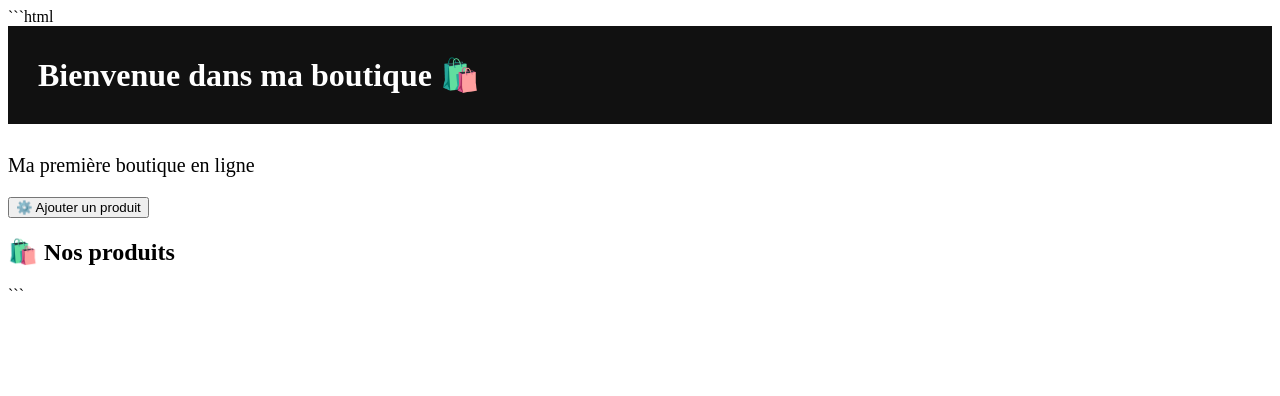
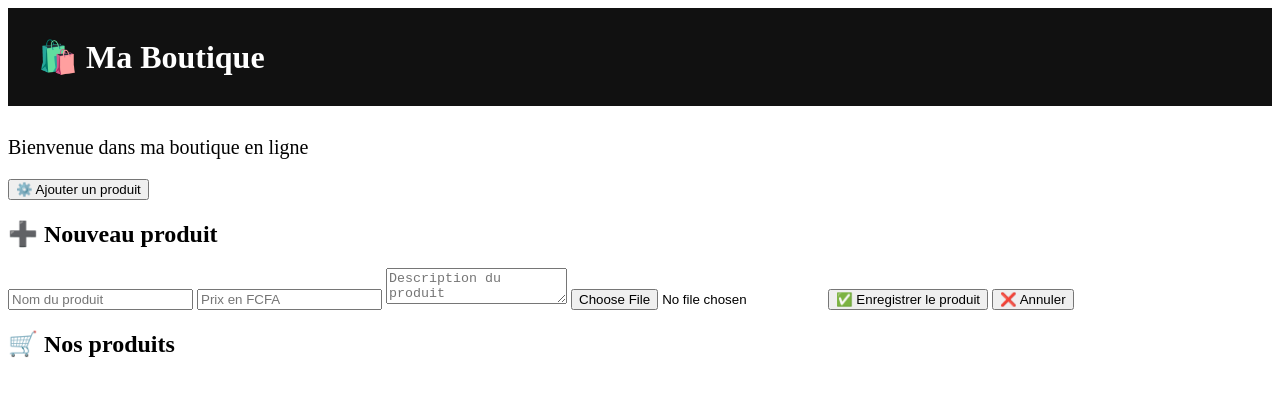
Before and after one commit to florentfbedenou-debug/boutique, a plain HTML site: page index.html in a window 1280 px wide. Drawn offline with Linux system fonts and the light colour scheme.

Commit message:
Update index.html

````diff
--- a/index.html
+++ b/index.html
@@ -1,4 +1,3 @@
-```html
 <!DOCTYPE html>
 <html lang="fr">
 
@@ -13,34 +12,55 @@
 
 <body>
 
-    <h1>Bienvenue dans ma boutique 🛍️</h1>
+    <h1>🛍️ Ma Boutique</h1>
 
-    <p>Ma première boutique en ligne</p>
-	<button onclick="afficherFormulaire()">
-    ⚙️ Ajouter un produit
-</button>
+    <p>Bienvenue dans ma boutique en ligne</p>
 
-<div id="formulaire-produit" style="display: none;">
-    <h2>Ajouter un produit</h2>
+    <button id="btn-ajouter">
+        ⚙️ Ajouter un produit
+    </button>
 
-    <input type="text" id="nom-produit" placeholder="Nom du produit">
+    <div id="formulaire-produit" class="formulaire">
+        <h2>➕ Nouveau produit</h2>
 
-    <input type="number" id="prix-produit" placeholder="Prix en FCFA">
+        <input
+            type="text"
+            id="nom-produit"
+            placeholder="Nom du produit"
+        >
 
-    <input type="file" id="image-produit" accept="image/*">
+        <input
+            type="number"
+            id="prix-produit"
+            placeholder="Prix en FCFA"
+        >
 
-    <br><br>
+        <textarea
+            id="description-produit"
+            placeholder="Description du produit"
+        ></textarea>
 
-    <button onclick="ajouterProduit()">
-        Ajouter le produit
-    </button>
-</div>
-<h2>🛍️ Nos produits</h2>
+        <input
+            type="file"
+            id="image-produit"
+            accept="image/*"
+        >
 
-<div id="liste-produits"></div>
+        <button id="btn-enregistrer">
+            ✅ Enregistrer le produit
+        </button>
+
+        <button id="btn-annuler">
+            ❌ Annuler
+        </button>
+    </div>
+
+    <h2>🛒 Nos produits</h2>
+
+    <div id="liste-produits"></div>
+
     <script src="script.js"></script>
 
 </body>
 
 </html>
-```
````
